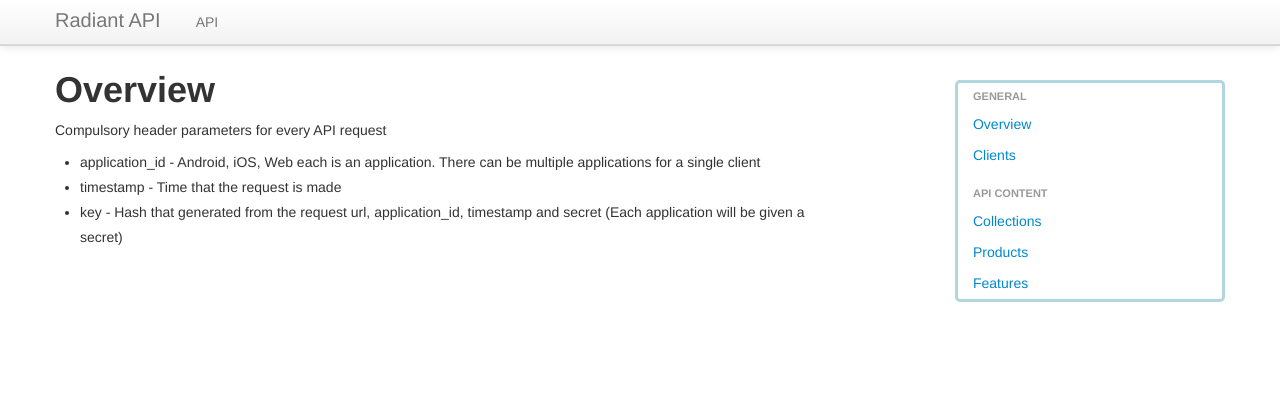
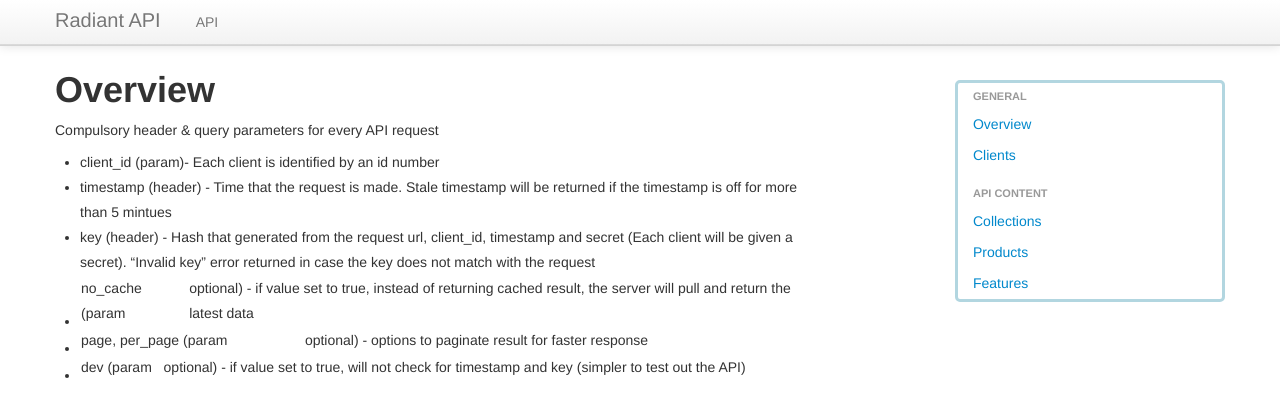
Before and after one commit to ductoanle/fala-api-doc, a Jekyll site: the page built from _posts/general/2013-12-30-overview.markdown, in a window 1280 px wide. Shown: the top 417 px of the page. Built offline with Jekyll 4.4.1, drawn with Linux system fonts in a browser that asks for light colours; Markdown is read by kramdown in place of the engine named in the settings.

Commit message:
update documents for client_id, pagination, authentication

```diff
--- a/_config.yml
+++ b/_config.yml
@@ -1,7 +1,7 @@
 pygments: true
 permalink: /:categories/:title
 auto: true
-url: /fala-api-doc
+# url: /fala-api-doc
 markdown: redcarpet
 redcarpet:
   extensions: ["no_intra_emphasis", "fenced_code_blocks", "autolink", "strikethrough", "superscript", "with_toc_data"]
--- a/_posts/api/2012-12-30-features.markdown
+++ b/_posts/api/2012-12-30-features.markdown
@@ -7,7 +7,7 @@
 
 ### Get products/collections from a featured list
 
-	GET /features.json
+	GET /features
 
 *Description*
 
--- a/_posts/general/2013-12-30-clients.markdown
+++ b/_posts/general/2013-12-30-clients.markdown
@@ -8,12 +8,14 @@
 Each client is defined by id, name, code_name, secret
 
 *code_name* is used internally to fetch data from the right service
+*secret* is used to sign request for specific client
 
 *Example*
 {% highlight json %}
 {
 	id: 1,
 	name: "Alcohol Delivery",
-	code_name: "dyonisus"
+	code_name: "dyonisus",
+  secret: "5a2b2654204161322a6a462f273e582a2a2367674a52293b2072562c54"
 }
 {% endhighlight %}
--- a/_posts/general/2013-12-30-overview.markdown
+++ b/_posts/general/2013-12-30-overview.markdown
@@ -5,8 +5,11 @@
 resource: overview
 ---
 
-Compulsory header parameters for every API request
+Compulsory header & query parameters for every API request
 
-* application_id - Android, iOS, Web each is an application. There can be multiple applications for a single client
-* timestamp - Time that the request is made
-* key - Hash that generated from the request url, application_id, timestamp and secret (Each application will be given a secret)
+* client_id (param)- Each client is identified by an id number
+* timestamp (header) - Time that the request is made. Stale timestamp will be returned if the timestamp is off for more than 5 mintues
+* key (header) - Hash that generated from the request url, client_id, timestamp and secret (Each client will be given a secret). "Invalid key" error returned in case the key does not match with the request
+* no_cache (param | optional) - if value set to true, instead of returning cached result, the server will pull and return the latest data
+* page, per_page (param | optional) - options to paginate result for faster response
+* dev (param | optional) - if value set to true, will not check for timestamp and key (simpler to test out the API)
```
Also changed, not shown: _posts/api/2013-12-30-collections.markdown (+4 -4 lines), _posts/api/2013-12-30-products.markdown (+5 -4 lines).
